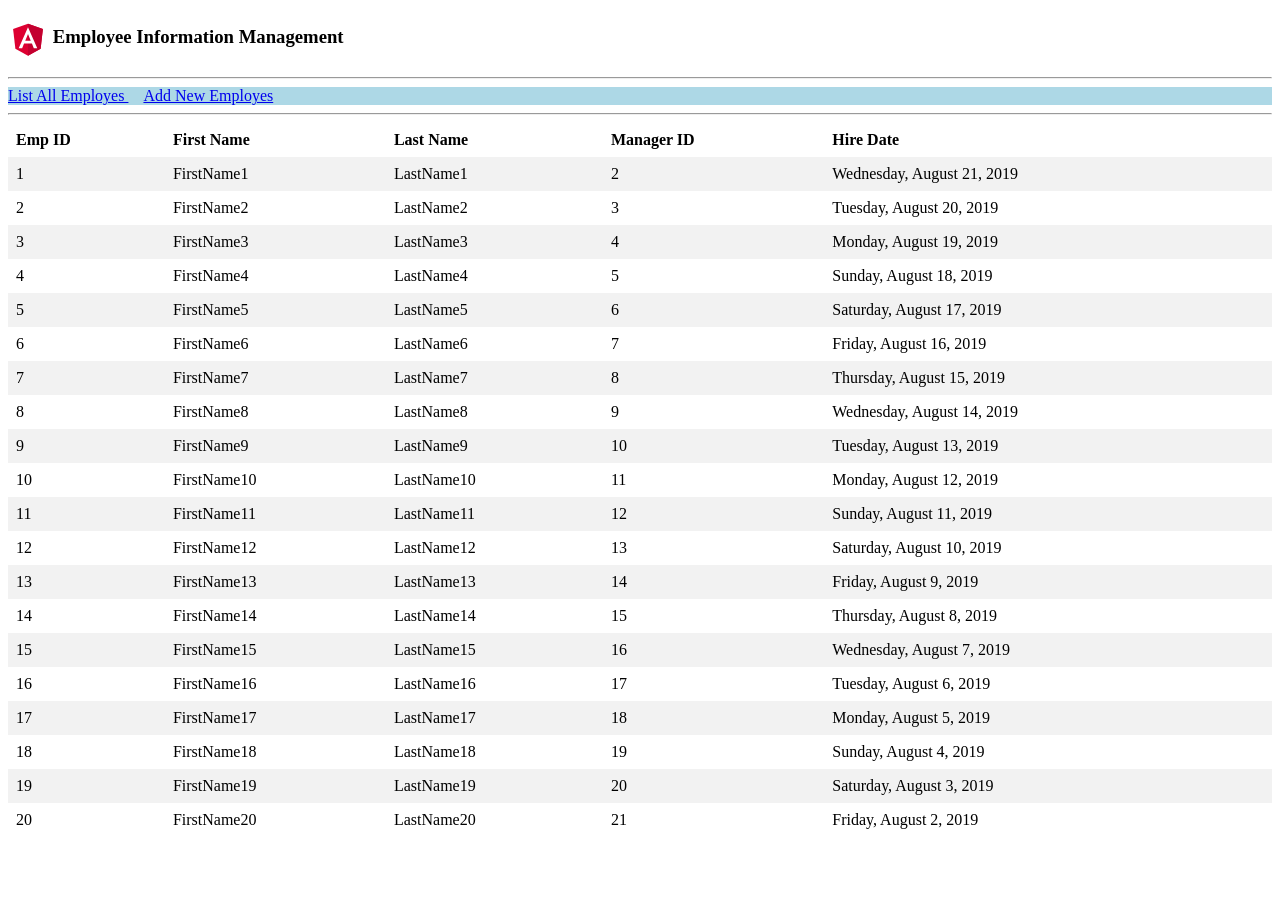
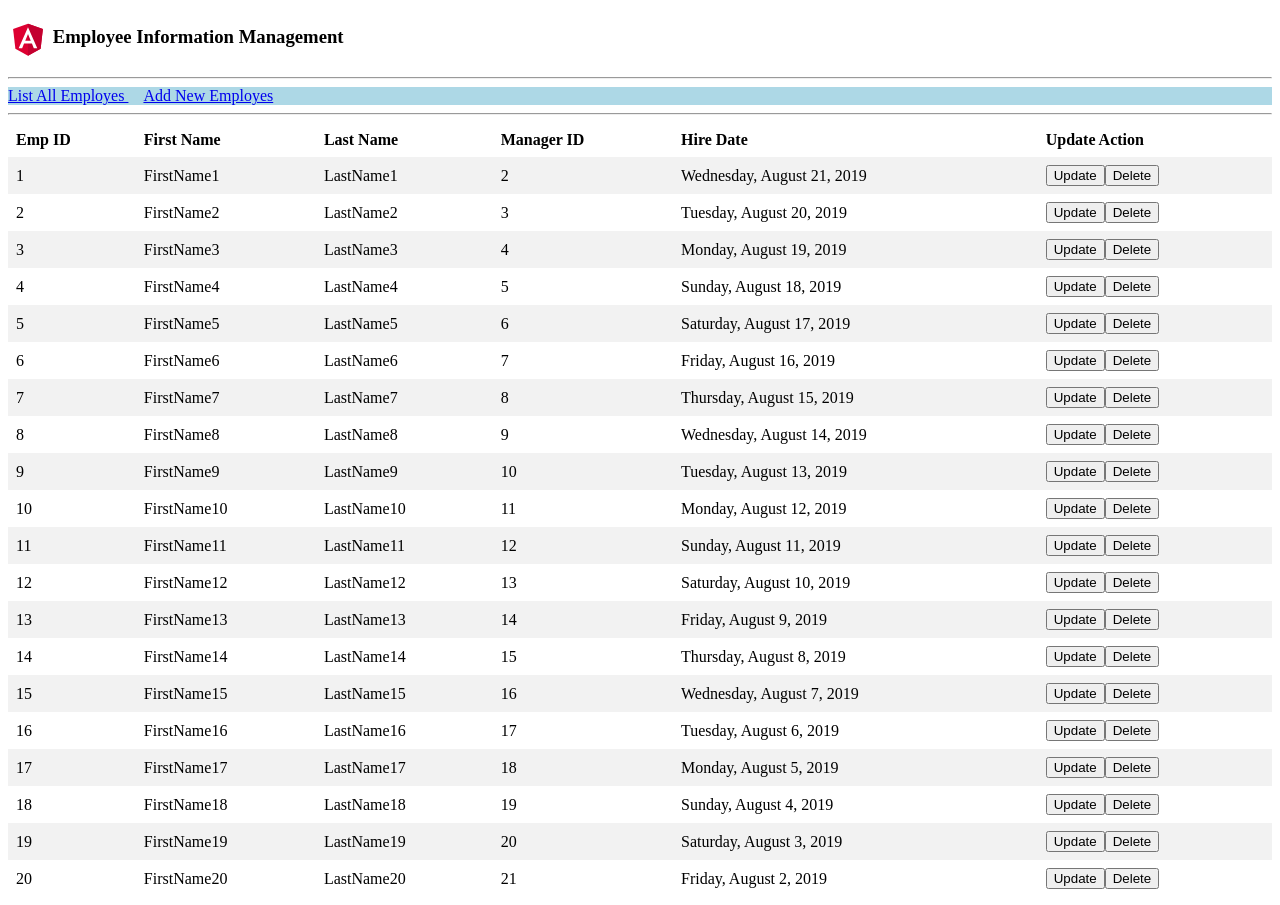
Before and after one commit to ChaitanyaKadamati/Angular-EmpInfoSystem, an Angular app: page / in a window 1280 px wide. Before the commit the page ends 845 px from the top, so only its background shows below. Built offline with nearby package versions, Linux system fonts and the light colour scheme.

Commit message:
3 files modified

```diff
--- a/src/app/employee.service.ts
+++ b/src/app/employee.service.ts
@@ -53,9 +53,11 @@ export class EmployeeService {
   }
 
   deleteEmployee(pEmpID): boolean {
+    console.log('Delete Requested for ' + pEmpID);
     let result: boolean = false;
     let empsList = this.employees.filter(x => x.id == pEmpID);
     if (empsList.length == 1) {
+      console.log('Employees ' + empsList);
       this.employees = empsList;
       result = true;
     }
--- a/src/app/employees-list/employees-list.component.html
+++ b/src/app/employees-list/employees-list.component.html
@@ -5,6 +5,7 @@
     <th>Last Name</th>
     <th>Manager ID</th>
     <th>Hire Date</th>
+    <th>Update Action</th>
   </tr>
   <tr *ngFor="let e of employees">
     <td>{{e.id}}</td>
@@ -12,5 +13,9 @@
     <td>{{e.lastname}}</td>
     <td>{{e.mgrid}}</td>
     <td>{{e.hiredate | date:'fullDate'}}</td>
+    <td>
+      <button (click)="onUpdate(e.id)">Update</button>
+      <button (click)="onDelete(e.id)">Delete</button>
+    </td>
   </tr>
 </table>
--- a/src/app/employees-list/employees-list.component.ts
+++ b/src/app/employees-list/employees-list.component.ts
@@ -1,6 +1,6 @@
 import { Component, OnInit } from '@angular/core';
+import { Router } from '@angular/router';
 import { EmployeeService, Employee } from '../employee.service';
-
 @Component({
   selector: 'app-employees-list',
   templateUrl: './employees-list.component.html',
@@ -9,7 +9,8 @@ import { EmployeeService, Employee } from '../employee.service';
 export class EmployeesListComponent implements OnInit {
   employees: Array<Employee> = null;
 
-  constructor(private employeeService: EmployeeService) { }
+  constructor(private employeeService: EmployeeService,
+  private router:Router) { }
 
   ngOnInit() {
     this.employeeService.getObservableEmployees().subscribe(
@@ -26,4 +27,16 @@ export class EmployeesListComponent implements OnInit {
     );
   }
 
+  onUpdate(pEmpId) {
+    console.log(pEmpId);
+  }
+
+  onDelete(pEmpId) {
+    console.log(pEmpId);
+    var warning = 'Are you sure you want to delete Emp - ' + pEmpId + '?';
+    if (confirm(warning)) {
+        this.employeeService.deleteEmployee(pEmpId);
+    }
+this.router.navigate(['/employeesList']);
+  }
 }
```
